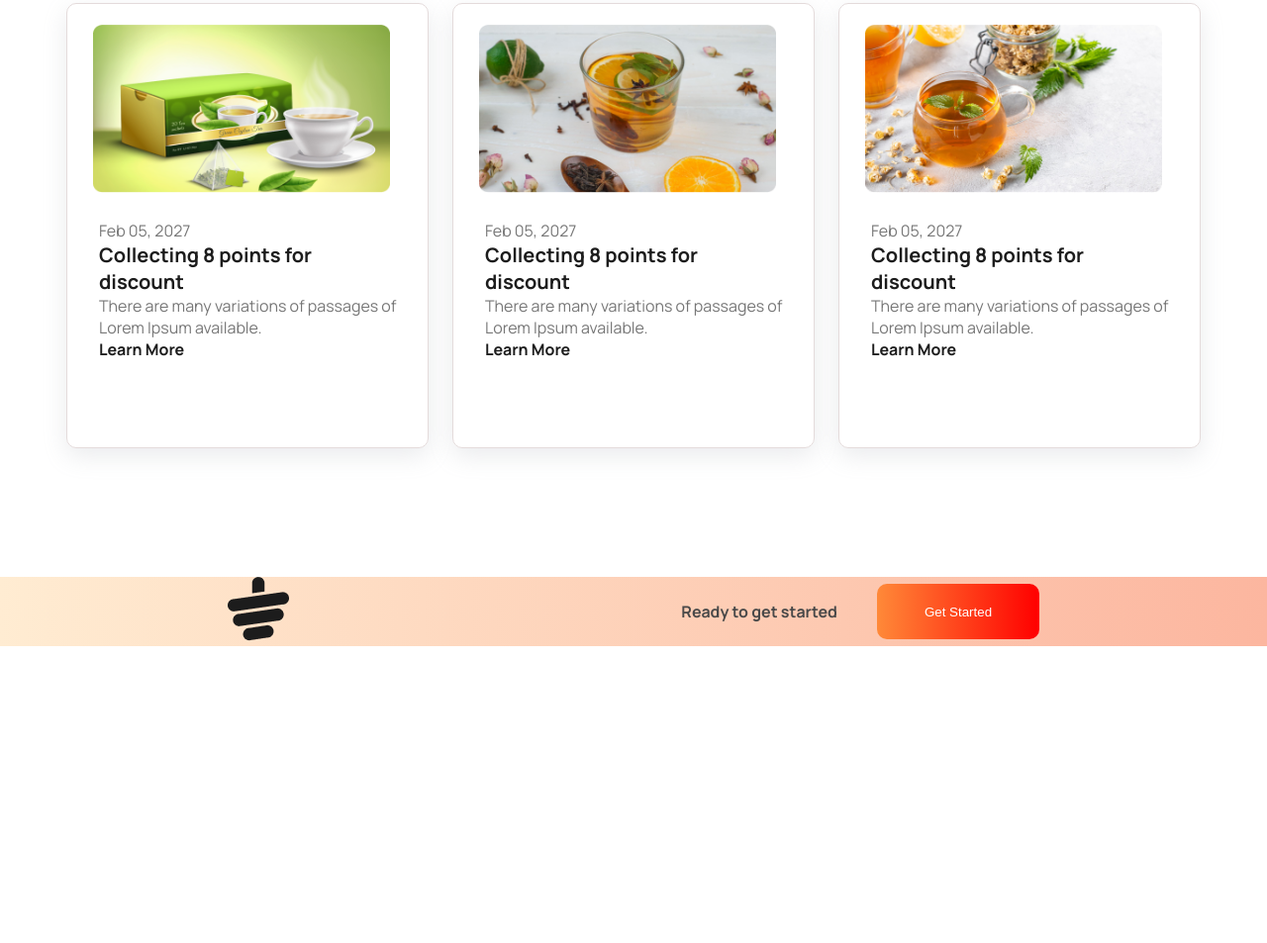
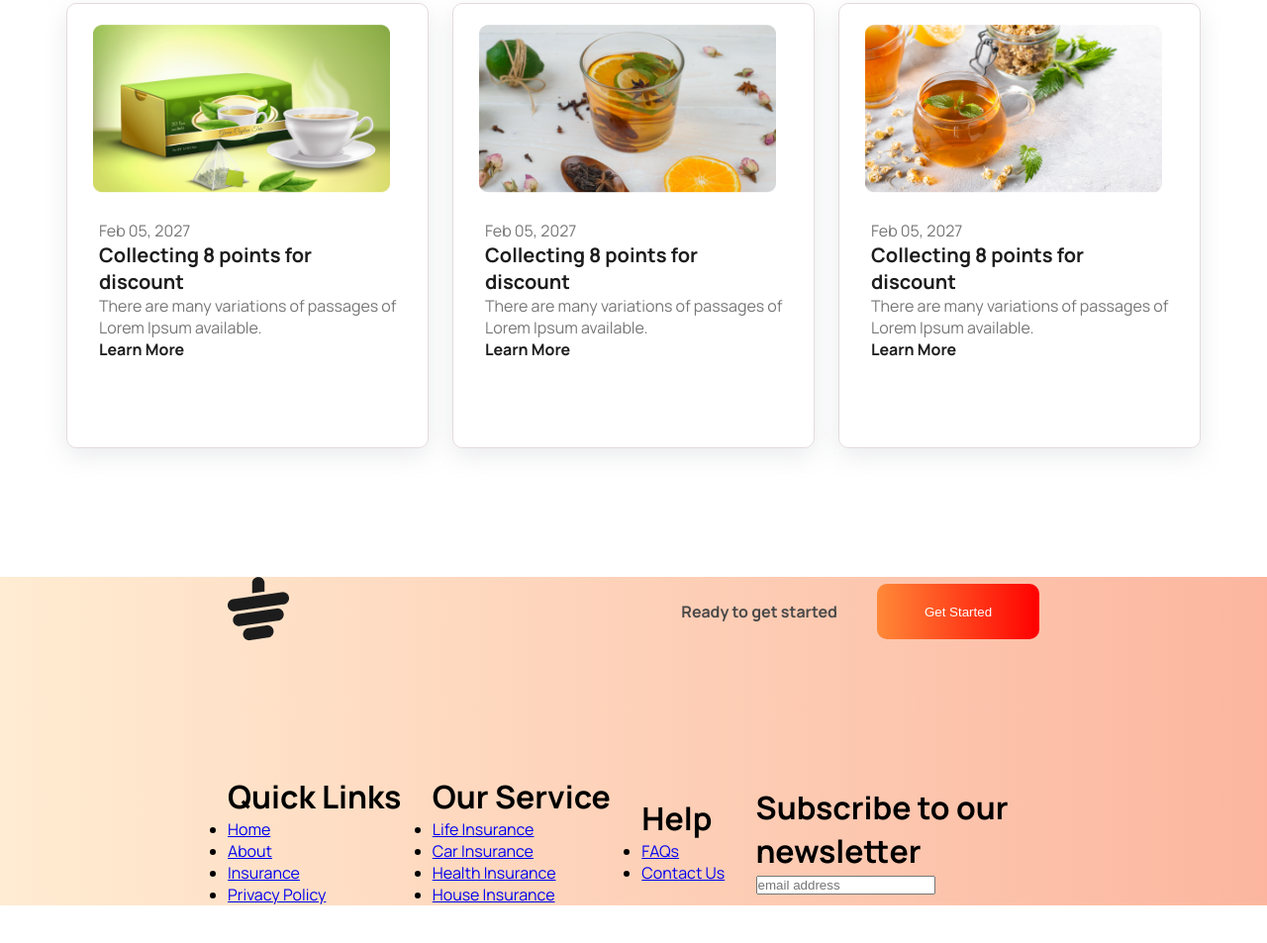
Before and after one commit to WAHAB-RUBEL/tea-website-2024, a plain HTML site: page index.html in a window 1280 px wide. Shown: the part 2895-3848 px from the top of the page at 99% size. Before the commit the page ends 3678 px from the top, so only its background shows below. Drawn offline with Linux system fonts and the light colour scheme.

Commit message:
my footer section work continue

```diff
--- a/index.html
+++ b/index.html
@@ -142,6 +142,40 @@
       </div>
       </div>
     </div>
+    <div class="main-footer">
+      <div class="quick-lines">
+        <h1>Quick Links</h1>
+       <ul>
+        <li><a href="#">Home</a></li>
+        <li><a href="#">About</a></li>
+        <li><a href="#">Insurance</a></li>
+        <li><a href="#">Privacy Policy</a></li>
+       </ul>
+      </div>
+      <div class="quick-lines">
+        <h1>Our Service</h1>
+       <ul>
+        <li><a href="#">Life Insurance</a></li>
+        <li><a href="#">Car Insurance</a></li>
+        <li><a href="#">Health Insurance</a></li>
+        <li><a href="#">House Insurance</a></li>
+       </ul>
+      </div>
+      <div class="quick-lines">
+        <h1>Help</h1>
+       <ul>
+        <li><a href="#">FAQs</a></li>
+        <li><a href="#">Contact Us</a></li>
+       </ul>
+      </div>
+      <div class="quick-lines">
+        <h1>Subscribe to our <br> newsletter</h1>
+       <input type="text" placeholder="email address">
+      </div>
+      <div class="icon">
+
+      </div>
+    </div>
   </div>
  </footer>
 </body>
--- a/style.css
+++ b/style.css
@@ -286,3 +286,10 @@ footer {
   border: none !important;
   border-radius: 10px;
 }
+/** -------------------------main-footer-------------------------- */
+.main-footer{
+  display: flex;
+  justify-content: space-between;
+  align-items: center;
+  margin: 130px 230px;
+}
```
